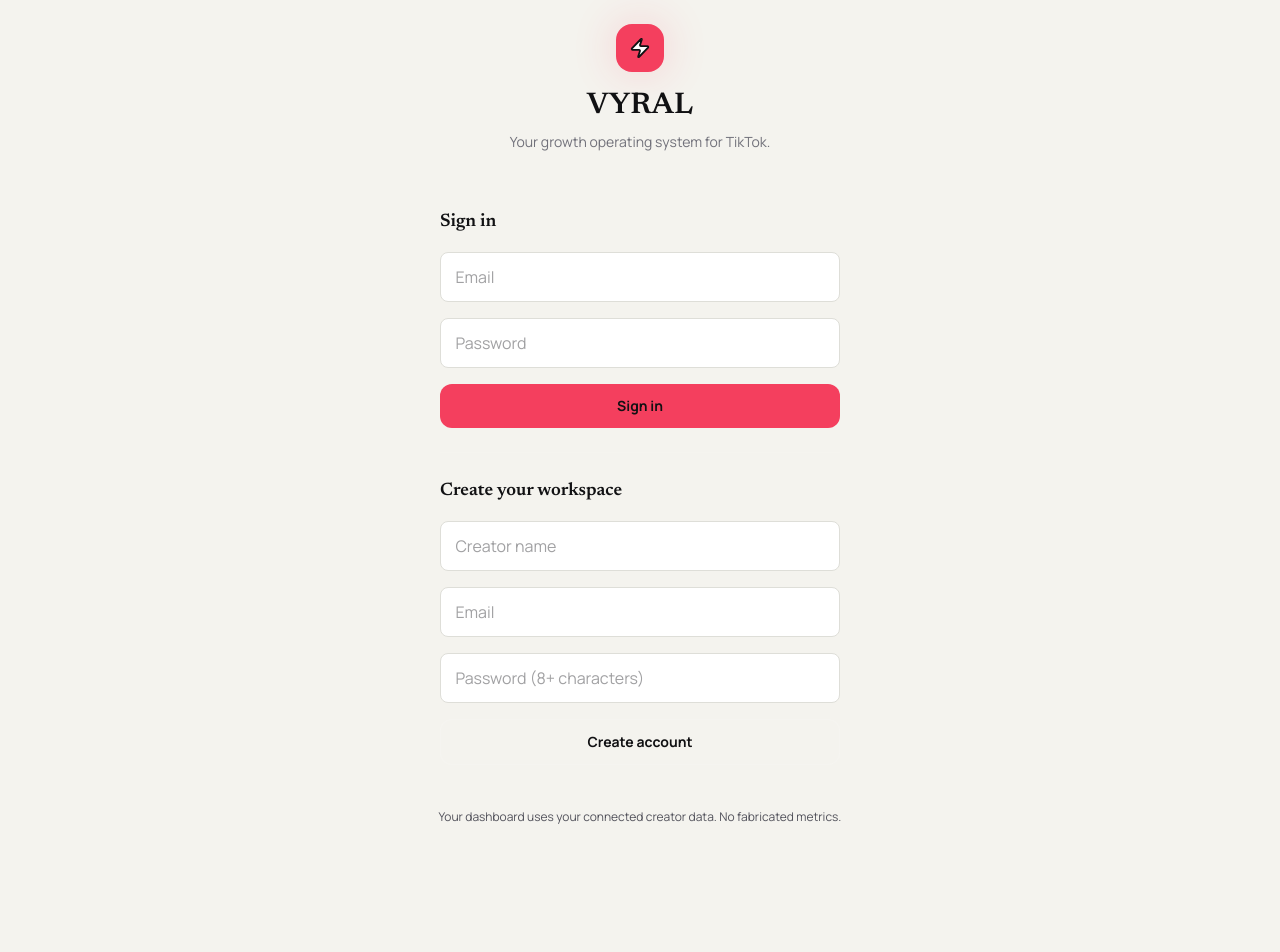
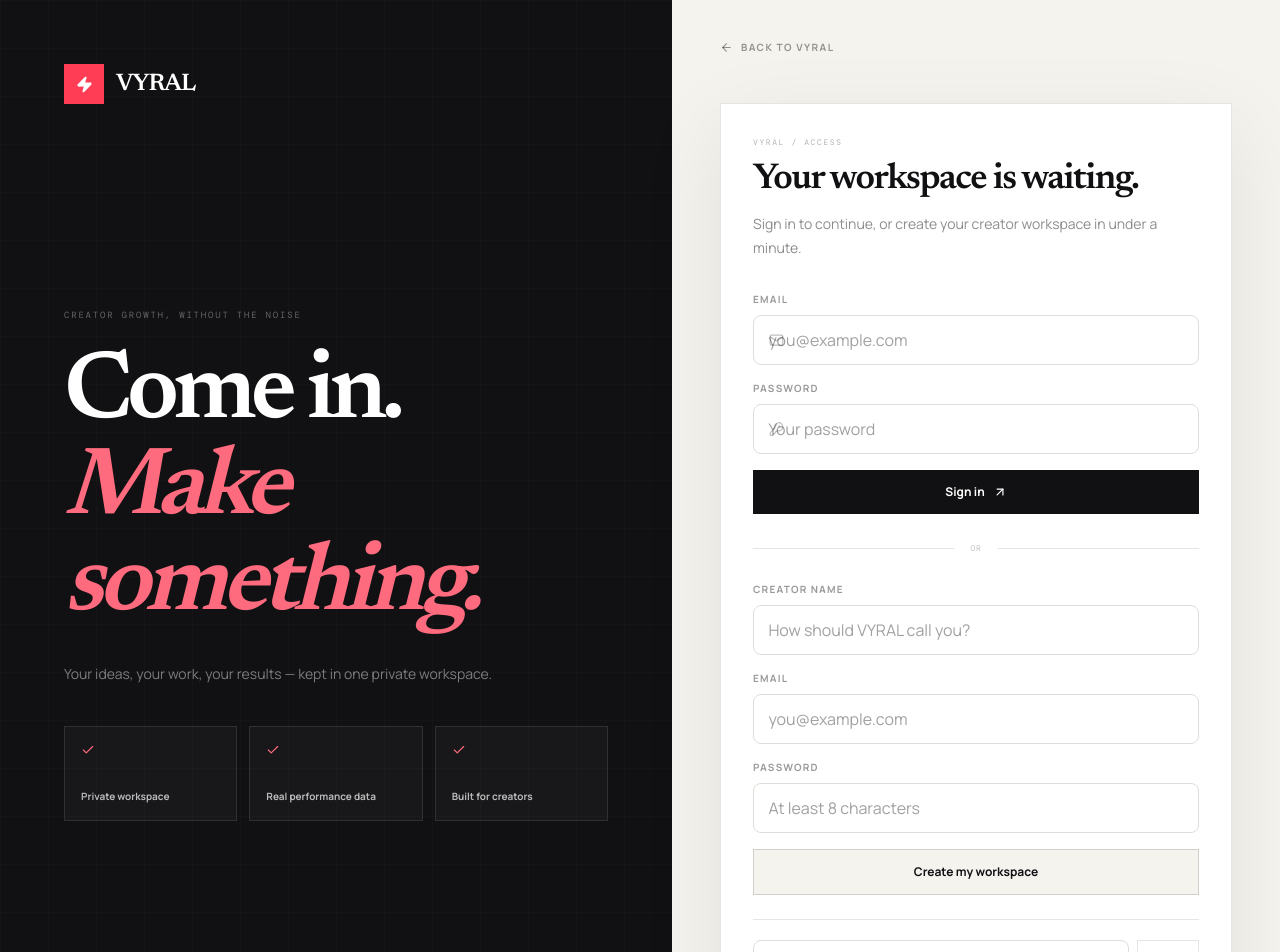
Before and after one commit to Mahiruni/VYRAL, a Next.js app: page /login in a window 1280 px wide. Shown: the top 952 px of the page. Before the commit the page ends 849 px from the top, so only its background shows below. Built offline with nearby package versions, Linux system fonts and the light colour scheme; no server answers.

Commit message:
feat: redesign authentication entry experience

```diff
--- a/app/login/page.tsx
+++ b/app/login/page.tsx
@@ -1,19 +1,51 @@
-import { signIn, signUp } from '@/app/auth/actions'
-import { Zap } from 'lucide-react'
+import Link from 'next/link'
+import { ArrowLeft, ArrowUpRight, Check, KeyRound, Mail, Zap } from 'lucide-react'
+import { signIn, signUp, requestPasswordReset } from '@/app/auth/actions'
 
-export default async function Login({ searchParams }: { searchParams: Promise<{ error?: string; message?: string }> }) {
+export default async function Login({ searchParams }: { searchParams: Promise<{ error?: string; message?: string; next?: string }> }) {
   const params = await searchParams
-  return <main className="min-h-screen grid-bg grid place-items-center p-6">
-    <div className="w-full max-w-md">
-      <div className="mb-8 text-center"><div className="mx-auto mb-4 grid h-12 w-12 place-items-center rounded-2xl bg-rose-500 shadow-glow"><Zap size={22} fill="white" /></div><h1 className="font-display text-3xl font-bold">VYRAL</h1><p className="mt-2 text-sm text-zinc-500">Your growth operating system for TikTok.</p></div>
-      <div className="glass rounded-2xl p-6">
-        {params.error && <div className="mb-4 rounded-xl border border-rose-500/20 bg-rose-500/10 p-3 text-sm text-rose-300">{params.error}</div>}
-        {params.message && <div className="mb-4 rounded-xl border border-emerald-500/20 bg-emerald-500/10 p-3 text-sm text-emerald-300">{params.message}</div>}
-        <form action={signIn} className="space-y-4"><h2 className="font-display text-lg font-bold">Sign in</h2><input name="email" type="email" required placeholder="Email" className="field"/><input name="password" type="password" required placeholder="Password" className="field"/><button className="w-full rounded-xl bg-rose-500 py-3 text-sm font-bold hover:bg-rose-400">Sign in</button></form>
-        <div className="my-6 h-px bg-white/5" />
-        <form action={signUp} className="space-y-4"><h2 className="font-display text-lg font-bold">Create your workspace</h2><input name="displayName" placeholder="Creator name" className="field"/><input name="email" type="email" required placeholder="Email" className="field"/><input name="password" type="password" minLength={8} required placeholder="Password (8+ characters)" className="field"/><button className="w-full rounded-xl border border-white/10 bg-white/5 py-3 text-sm font-bold hover:bg-white/10">Create account</button></form>
-      </div>
-      <p className="mt-5 text-center text-xs text-zinc-600">Your dashboard uses your connected creator data. No fabricated metrics.</p>
-    </div>
-  </main>
+  const next = params.next?.startsWith('/') && !params.next.startsWith('//') ? params.next : '/app'
+
+  return (
+    <main className="min-h-screen bg-[#111113] text-white lg:grid lg:grid-cols-[1.05fr_.95fr]">
+      <section className="relative hidden overflow-hidden lg:flex lg:min-h-screen lg:flex-col lg:justify-between p-12 xl:p-16">
+        <div className="absolute inset-0 opacity-30" style={{backgroundImage:'linear-gradient(rgba(255,255,255,.06) 1px, transparent 1px), linear-gradient(90deg, rgba(255,255,255,.06) 1px, transparent 1px)', backgroundSize:'48px 48px'}} />
+        <div className="relative z-10 flex items-center gap-3"><span className="grid h-10 w-10 place-items-center bg-[#ff3d55]"><Zap size={17} fill="white" /></span><span className="font-display text-2xl font-semibold tracking-[-.05em]">VYRAL</span></div>
+        <div className="relative z-10 max-w-2xl"><p className="font-mono text-[9px] uppercase tracking-[.2em] text-white/35">Creator growth, without the noise</p><h1 className="mt-6 font-display text-6xl font-semibold leading-[.84] tracking-[-.06em] xl:text-8xl">Come in.<br /><em className="text-[#ff6b7e]">Make something.</em></h1><p className="mt-7 max-w-lg text-sm leading-6 text-white/45">Your ideas, your work, your results — kept in one private workspace.</p><div className="mt-10 grid max-w-xl gap-3 sm:grid-cols-3">{['Private workspace','Real performance data','Built for creators'].map((item)=><div key={item} className="border border-white/10 bg-white/[.03] p-4"><Check size={14} className="text-[#ff6b7e]"/><p className="mt-8 text-[10px] font-bold text-white/70">{item}</p></div>)}</div></div>
+        <div className="relative z-10 flex justify-between text-[9px] text-white/25"><span>DISCOVER · CREATE · LEARN</span><span>© {new Date().getFullYear()} VYRAL</span></div>
+      </section>
+
+      <section className="min-h-screen bg-[#f4f3ee] text-[#111113] px-5 py-7 sm:px-8 lg:px-12 lg:py-10">
+        <div className="mx-auto flex min-h-[calc(100vh-3.5rem)] max-w-xl flex-col justify-center">
+          <Link href="/" className="mb-12 inline-flex w-fit items-center gap-2 text-[10px] font-bold uppercase tracking-[.14em] text-black/40 hover:text-black"><ArrowLeft size={13}/> Back to VYRAL</Link>
+          <div className="mb-8 lg:hidden"><div className="mb-5 grid h-10 w-10 place-items-center bg-[#111113] text-white"><Zap size={17} fill="currentColor" /></div><p className="font-display text-3xl font-semibold tracking-[-.05em]">VYRAL</p></div>
+          {params.error && <div role="alert" className="mb-5 border border-[#ff3d55]/20 bg-[#ff3d55]/[.07] p-4 text-sm text-[#b32139]">{params.error}</div>}
+          {params.message && <div role="status" className="mb-5 border border-emerald-600/20 bg-emerald-600/[.06] p-4 text-sm text-emerald-800">{params.message}</div>}
+
+          <div className="border border-black/10 bg-white p-6 shadow-[0_25px_80px_rgba(17,17,19,.08)] sm:p-8">
+            <div className="mb-8"><p className="font-mono text-[8px] uppercase tracking-[.2em] text-black/30">VYRAL / ACCESS</p><h2 className="mt-3 font-display text-4xl font-semibold tracking-[-.04em]">Your workspace is waiting.</h2><p className="mt-3 text-sm leading-6 text-black/45">Sign in to continue, or create your creator workspace in under a minute.</p></div>
+
+            <form action={signIn} className="space-y-4">
+              <input type="hidden" name="next" value={next} />
+              <label className="block"><span className="mb-2 block text-[10px] font-bold uppercase tracking-[.12em] text-black/40">Email</span><div className="relative"><Mail size={15} className="absolute left-4 top-1/2 -translate-y-1/2 text-black/25"/><input name="email" type="email" autoComplete="email" required placeholder="you@example.com" className="field pl-11" /></div></label>
+              <label className="block"><span className="mb-2 block text-[10px] font-bold uppercase tracking-[.12em] text-black/40">Password</span><div className="relative"><KeyRound size={15} className="absolute left-4 top-1/2 -translate-y-1/2 text-black/25"/><input name="password" type="password" autoComplete="current-password" required placeholder="Your password" className="field pl-11" /></div></label>
+              <button className="group flex w-full items-center justify-center gap-2 bg-[#111113] py-3.5 text-xs font-bold text-white transition hover:bg-[#ff3d55]">Sign in <ArrowUpRight size={14} className="transition group-hover:translate-x-0.5 group-hover:-translate-y-0.5"/></button>
+            </form>
+
+            <div className="my-7 flex items-center gap-4"><span className="h-px flex-1 bg-black/10"/><span className="font-mono text-[8px] uppercase tracking-widest text-black/25">or</span><span className="h-px flex-1 bg-black/10"/></div>
+
+            <form action={signUp} className="space-y-4">
+              <label className="block"><span className="mb-2 block text-[10px] font-bold uppercase tracking-[.12em] text-black/40">Creator name</span><input name="displayName" autoComplete="name" placeholder="How should VYRAL call you?" className="field" /></label>
+              <label className="block"><span className="mb-2 block text-[10px] font-bold uppercase tracking-[.12em] text-black/40">Email</span><input name="email" type="email" autoComplete="email" required placeholder="you@example.com" className="field" /></label>
+              <label className="block"><span className="mb-2 block text-[10px] font-bold uppercase tracking-[.12em] text-black/40">Password</span><input name="password" type="password" autoComplete="new-password" minLength={8} required placeholder="At least 8 characters" className="field" /></label>
+              <button className="w-full border border-black/15 bg-[#f4f3ee] py-3.5 text-xs font-bold transition hover:border-black hover:bg-black hover:text-white">Create my workspace</button>
+            </form>
+
+            <div className="mt-6 border-t border-black/10 pt-5"><form action={requestPasswordReset} className="flex gap-2"><input name="email" type="email" required placeholder="Email for password reset" className="field flex-1"/><button className="shrink-0 border border-black/10 px-4 text-[10px] font-bold hover:border-black">Reset</button></form></div>
+          </div>
+          <p className="mt-5 text-center text-[10px] leading-5 text-black/30">By continuing, you agree to keep your VYRAL account secure. Never share your password.</p>
+        </div>
+      </section>
+    </main>
+  )
 }
```
